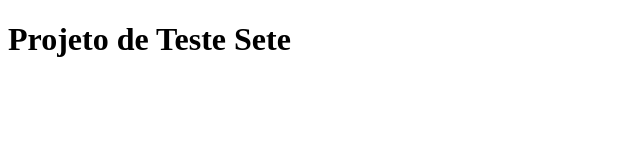
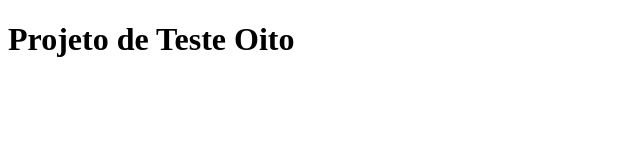
Before and after one commit to ramguimaraes/aula_01, a plain HTML site: page index.html in a window 1280 px wide. Shown: the full height of the page, 0-640 px from the left. Drawn offline with Linux system fonts and the light colour scheme.

```diff
--- a/index.html
+++ b/index.html
@@ -4,9 +4,9 @@
     <meta charset="UTF-8">
     <meta http-equiv="X-UA-Compatible" content="IE=edge">
     <meta name="viewport" content="width=device-width, initial-scale=1.0">
-    <title>Projeto de Teste Sete</title>
+    <title>Projeto de Teste Oito</title>
 </head>
 <body>
-    <h1>Projeto de Teste Sete</h1>
+    <h1>Projeto de Teste Oito</h1>
 </body>
 </html>
```
